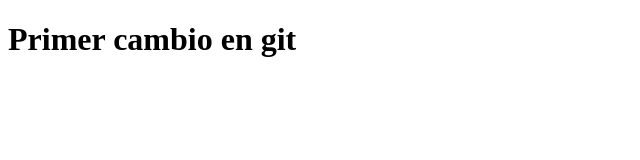
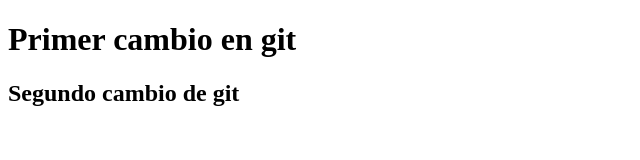
Before and after one commit to Fer2345Romero/ProyectoX, a plain HTML site: page index.html in a window 1280 px wide. Shown: the whole page, without its empty margins (0-640 px from the left). Drawn offline with Linux system fonts and the light colour scheme.

Commit message:
Segundo cambio de git

```diff
--- a/index.html
+++ b/index.html
@@ -1,11 +1,13 @@
 <!DOCTYPE html>
 <html lang="en">
 <head>
-    <meta charset="UTF-8">
+    <meta charset="UTF-8"
     <meta name="viewport" content="width=device-width, initial-scale=1.0">
     <title>Document</title>
 </head>
 <body>
     <h1>Primer cambio en git</h1>
+
+    <h2>Segundo cambio de git</h2>
 </body>
 </html>
```
